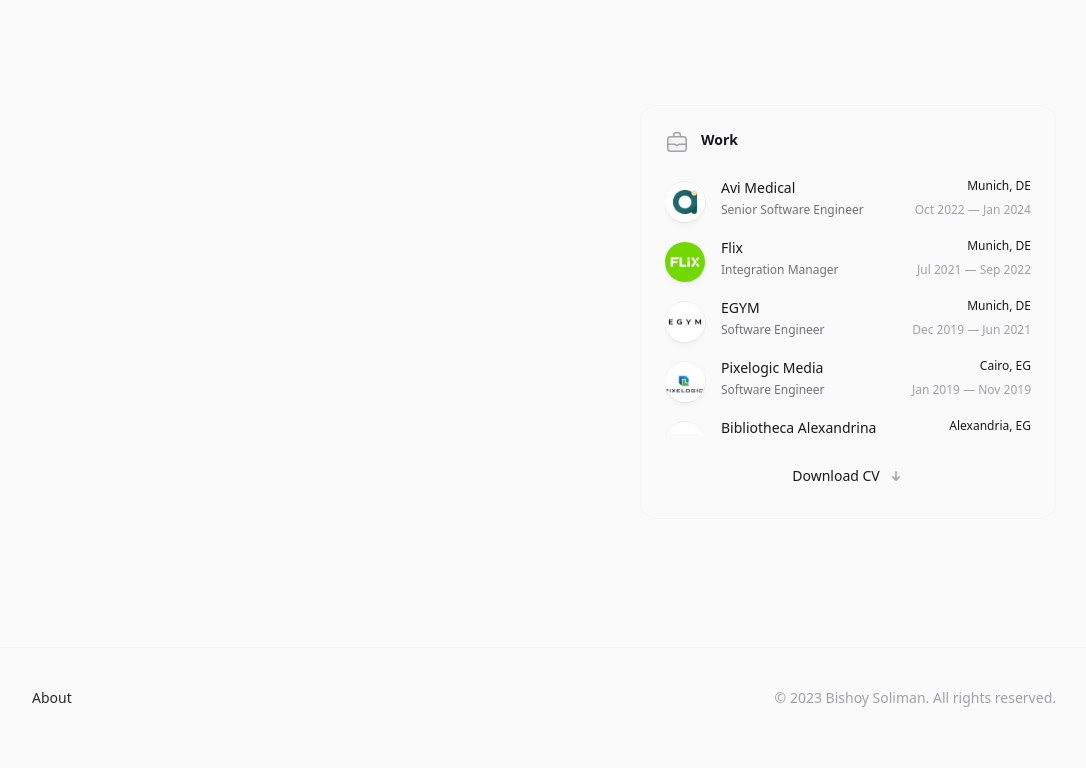
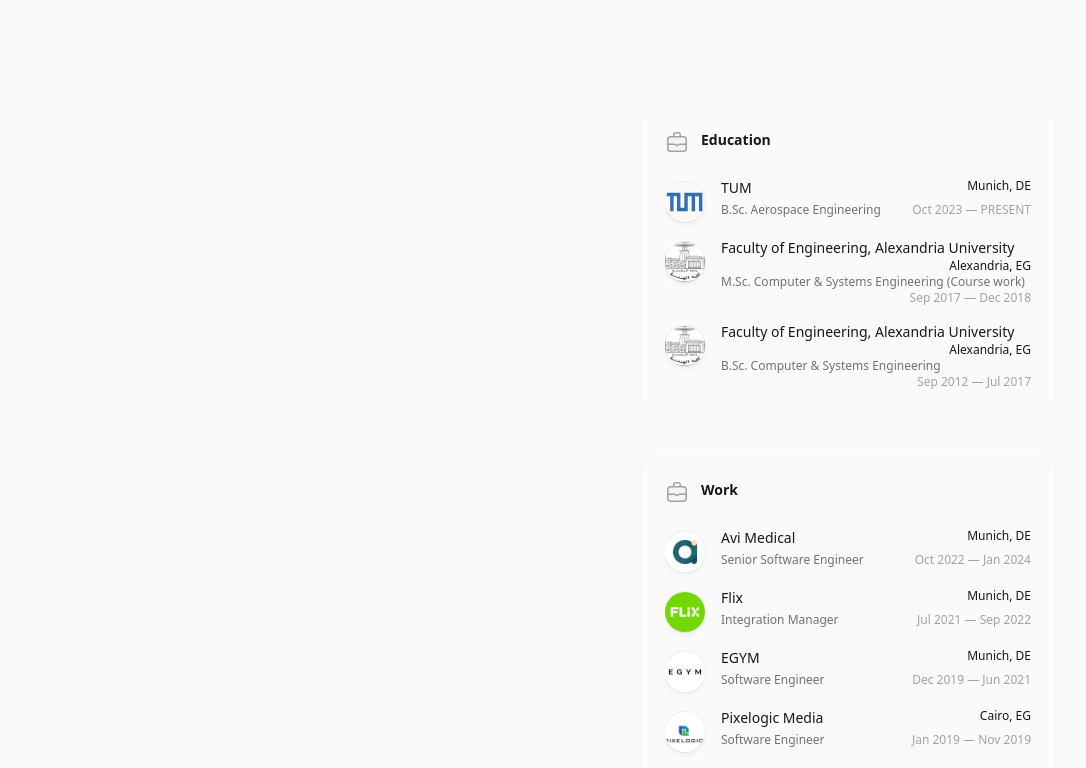
Before and after one commit to bishoy-ensoliman/bishoy-personal, a Next.js app: page / in a window 1280 px wide. Shown: the part 947-1715 px from the top of the page, without its empty margins (96-1182 px from the left). Built offline with nearby package versions, Linux system fonts and the light colour scheme.

Commit message:
add education

```diff
--- a/src/app/page.tsx
+++ b/src/app/page.tsx
@@ -5,6 +5,7 @@ import wanderPic from '../../public/wander.jpg';
 import planePic from '../../public/plane.jpg';
 import image1 from '../../public/image-1.webp';
 import image3 from '../../public/image-3.webp';
+import Education from '@/components/education/Education';
 
 export default function Home() {
   return (
@@ -208,6 +209,7 @@ export default function Home() {
                           className="inline-flex items-center gap-2 justify-center rounded-md py-2 px-3 text-sm outline-offset-2 transition active:transition-none bg-zinc-800 font-semibold text-zinc-100 hover:bg-zinc-700 active:bg-zinc-800 active:text-zinc-100/70 dark:bg-zinc-700 dark:hover:bg-zinc-600 dark:active:bg-zinc-700 dark:active:text-zinc-100/70 ml-4 flex-none"
                           type="submit">Join</button></div>
                     </form> */}
+                    <Education />
                     <Work />
                   </div>
                 </div>
--- /dev/null
+++ b/src/components/education/Education.tsx
@@ -0,0 +1,27 @@
+import React from 'react';
+import EducationElement from './EducationElement';
+import tumPic from '../../../public/tum.svg';
+import foePic from '../../../public/foe.jpeg';
+
+export default function Education() {
+    return (
+        <div className="rounded-2xl border border-zinc-100 p-6 dark:border-zinc-700/40">
+            <h2 className="flex text-sm font-semibold text-zinc-900 dark:text-zinc-100">
+                <svg viewBox="0 0 24 24" fill="none" strokeWidth="1.5" strokeLinecap="round" strokeLinejoin="round" className="h-6 w-6 flex-none">
+                    <path
+                        d="M2.75 9.75a3 3 0 0 1 3-3h12.5a3 3 0 0 1 3 3v8.5a3 3 0 0 1-3 3H5.75a3 3 0 0 1-3-3v-8.5Z"
+                        className="fill-zinc-100 stroke-zinc-400 dark:fill-zinc-100/10 dark:stroke-zinc-500" />
+                    <path
+                        d="M3 14.25h6.249c.484 0 .952-.002 1.316.319l.777.682a.996.996 0 0 0 1.316 0l.777-.682c.364-.32.832-.319 1.316-.319H21M8.75 6.5V4.75a2 2 0 0 1 2-2h2.5a2 2 0 0 1 2 2V6.5"
+                        className="stroke-zinc-400 dark:stroke-zinc-500" />
+                </svg>
+                <span className="ml-3">Education</span>
+            </h2>
+            <ol className="mt-6 space-y-4 overflow-y-scroll max-h-64">
+                <EducationElement instituteName={'TUM'} program={'B.Sc. Aerospace Engineering'} from={'Oct 2023'} to={'PRESENT'} imageSrc={tumPic} city='Munich, DE' />
+                <EducationElement instituteName={'Faculty of Engineering, Alexandria University'} program={'M.Sc. Computer & Systems Engineering (Course work)'} from={'Sep 2017'} to={'Dec 2018'} imageSrc={foePic} city='Alexandria, EG' />
+                <EducationElement instituteName={'Faculty of Engineering, Alexandria University'} program={'B.Sc. Computer & Systems Engineering'} from={'Sep 2012'} to={'Jul 2017'} imageSrc={foePic} city='Alexandria, EG' />
+            </ol>
+        </div>
+    );
+};
--- /dev/null
+++ b/src/components/education/EducationElement.tsx
@@ -0,0 +1,38 @@
+import React from 'react';
+import Image from 'next/image';
+
+interface EducationExperience {
+    instituteName: string;
+    program: string;
+    from: string;
+    to: string;
+    imageSrc: any;
+    city: string;
+}
+
+export default function EducationElement({ instituteName, program, from, to, imageSrc, city }: EducationExperience) {
+    return (
+        <li className="flex gap-4">
+            <div className="relative mt-1 flex h-10 w-10 flex-none items-center justify-center rounded-full shadow-md shadow-zinc-800/5 ring-1 ring-zinc-900/5 dark:border dark:border-zinc-700/50 dark:bg-zinc-800 dark:ring-0">
+                <Image alt={instituteName}
+                    loading="lazy"
+                    decoding="async"
+                    className="h-10 w-10"
+                    style={{ borderRadius: '50%' }}
+                    src={imageSrc} />
+            </div>
+            <dl className="flex flex-auto flex-wrap gap-x-2">
+                <div className='flex flex-auto flex-wrap gap-x-2 w-full'>
+                    <dt className="sr-only">Company</dt>
+                    <dd className="text-sm font-medium text-zinc-900 dark:text-zinc-100">{instituteName}</dd>
+                    <dt className="sr-only">City</dt>
+                    <dd className="ml-auto text-xs text-zinc-900 dark:text-zinc-100">{city}</dd>
+                </div>
+                <dt className="sr-only">Role</dt>
+                <dd className="text-xs text-zinc-500 dark:text-zinc-400">{program}</dd>
+                <dt className="sr-only">Date</dt>
+                <dd className="ml-auto text-xs text-zinc-400 dark:text-zinc-500">{from}<span> — </span>{to}</dd>
+            </dl>
+        </li>
+    );
+};
--- a/src/components/experience/Work.tsx
+++ b/src/components/experience/Work.tsx
@@ -30,7 +30,7 @@ const Work = () => {
                 <WorkElement companyName={'Pixelogic Media'} role={'Software Engineer'} from={'Jan 2019'} to={'Nov 2019'} imageSrc={pixelogicPic} city='Cairo, EG' />
                 <WorkElement companyName={'Bibliotheca Alexandrina'} role={'Junior Software Engineer'} from={'Sep 2017'} to={'Dec 2018'} imageSrc={baPic} city='Alexandria, EG' />
                 <WorkElement companyName={'Vetanoia - Part-time'} role={'Junior Software Engineer'} from={'Jan 2018'} to={'Dec 2018'} imageSrc={vitanoiaPic} city='Alexandria, EG' />
-                <WorkElement companyName={'Faculty of Engineering'} role={'Teaching Assistant'} from={'Sep 2017'} to={'Dec 2017'} imageSrc={foePic} city='Alexandria, EG' />
+                <WorkElement companyName={'Faculty of Engineering, Alexandria University'} role={'Teaching Assistant'} from={'Sep 2017'} to={'Dec 2017'} imageSrc={foePic} city='Alexandria, EG' />
                 <WorkElement companyName={'Petroleum Pipelines Company'} role={'Intern Control Systems Engineer'} from={'Jul 2016'} to={'Aug 2016'} imageSrc={ppcPic} city='Alexandria, EG' />
             </ol>
             <a className="inline-flex items-center gap-2 justify-center rounded-md py-2 px-3 text-sm outline-offset-2 transition active:transition-none bg-zinc-50 font-medium text-zinc-900 hover:bg-zinc-100 active:bg-zinc-100 active:text-zinc-900/60 dark:bg-zinc-800/50 dark:text-zinc-300 dark:hover:bg-zinc-800 dark:hover:text-zinc-50 dark:active:bg-zinc-800/50 dark:active:text-zinc-50/70 group mt-6 w-full"
```
Also changed, not shown: public/tum.svg (added).
